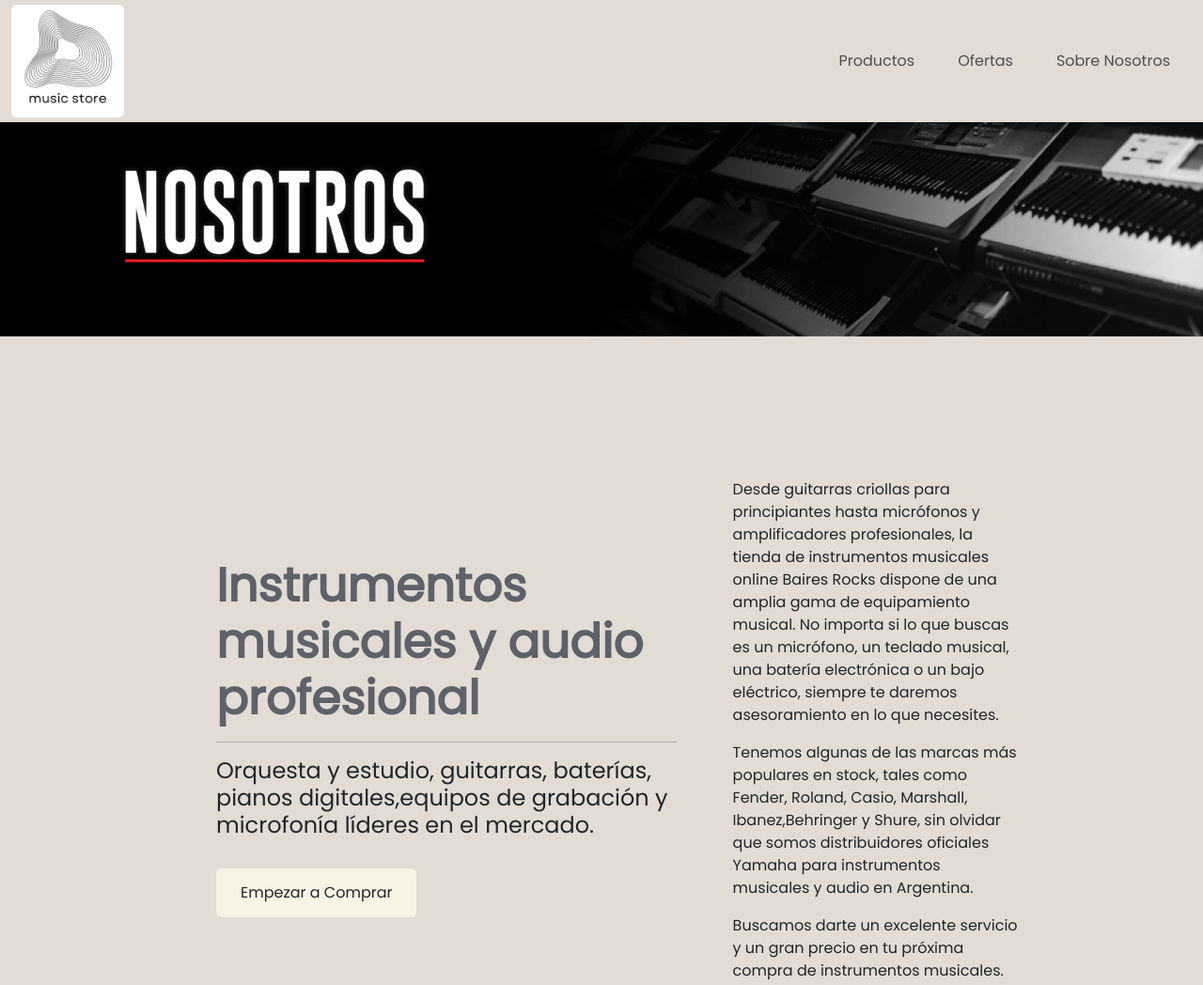
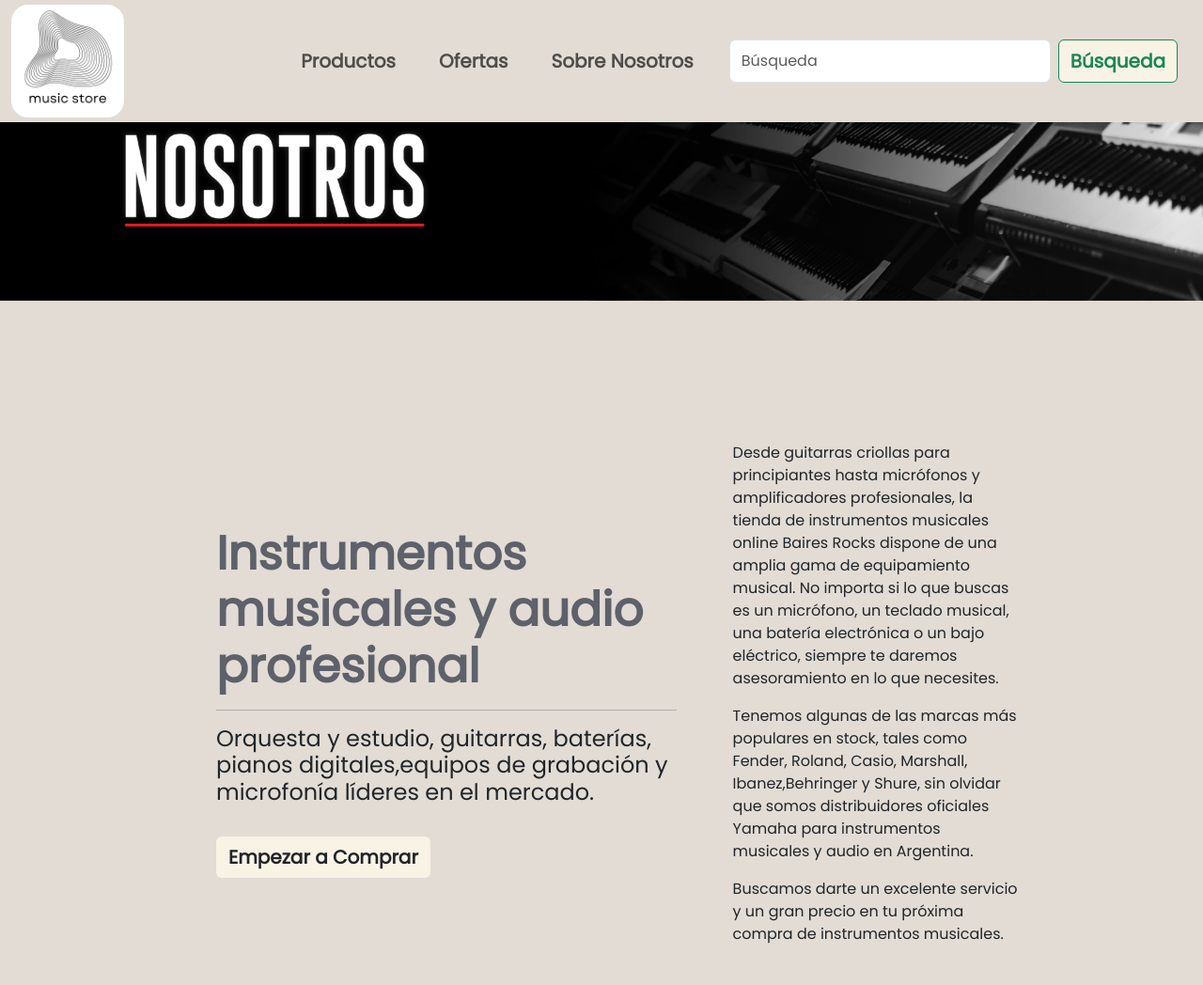
Before and after one commit to Ezeeefrank/Proyecto-Git-60360, a plain HTML site: page Sobre-nosotros.html in a window 1280 px wide. Shown: the top 1048 px of the page at 94% size. Drawn offline with nearby package versions, Linux system fonts and the light colour scheme.

Commit message:
mejoras en el navbar

```diff
--- a/Sobre-nosotros.html
+++ b/Sobre-nosotros.html
@@ -32,13 +32,10 @@
 </head>
 
 <body>
-
-
-    <nav class="navbar navbar-expand-lg bg-body-tertiary fixed-top bg-secondary">
+    <nav class="navbar navbar-expand-lg bg-body-tertiary fixed-top">
         <div class="container-fluid">
-            <a class="navbar-brand" href="./index.html">
-                <img src="./Img/logo.png" alt="Bootstrap" width="120" height="120">
-            </a>
+            <a class="navbar-brand" href="./index.html"><img src="Img/logo.png" alt="" width="120" height="120"
+                    style="border-radius: 15%;"></a>
             <button class="navbar-toggler" type="button" data-bs-toggle="collapse"
                 data-bs-target="#navbarSupportedContent" aria-controls="navbarSupportedContent" aria-expanded="false"
                 aria-label="Toggle navigation">
@@ -55,13 +52,17 @@
                     <li class="nav-item">
                         <a class="nav-link" href="./Sobre-nosotros.html">Sobre Nosotros</a>
                     </li>
+                    <form class="nav-item d-flex" role="search">
+                        <input class="form-control me-2" type="Búsqueda" placeholder="Búsqueda" aria-label="Búsqueda">
+                        <button class="btn btn-outline-success" type="submit">Búsqueda</button>
+                    </form>
                 </ul>
             </div>
         </div>
     </nav>
 
 
-    <div class="img-banner"><img src="./Img/Productos/banner_nosotros_ordenador.png" alt="" class="w-100"></div>
+    <div class="img-banner"><img src="./Img/Productos/banner_nosotros_ordenador.png" alt="" class="w-100 "></div>
 
 
     <section class="Nosotros">
@@ -71,8 +72,10 @@
                 <hr>
                 <h4>Orquesta y estudio, guitarras,
                     baterías, pianos digitales,equipos de grabación y microfonía líderes en el mercado.</h4>
-                <br><button type="button" class="btn"><a href="./Productos.html" class="btn">Empezar a Comprar</a></button>
+                <br>
+                <a href="./Productos.html" class="btn">Empezar a Comprar</a>
             </div>
+
 
             <div class="texto-2 col-lg-4 col-md-12 col-12 ps-lg-5 mt-md-5 ">
                 <p>Desde guitarras criollas para principiantes hasta micrófonos y amplificadores profesionales, la
@@ -85,7 +88,8 @@
                     musicales y audio en Argentina.
                 </p>
 
-                <p>Buscamos darte un excelente servicio y un gran precio en tu próxima compra de instrumentos musicales.</p>
+                <p>Buscamos darte un excelente servicio y un gran precio en tu próxima compra de instrumentos musicales.
+                </p>
 
             </div>
         </div>
--- a/style.css
+++ b/style.css
@@ -6,17 +6,21 @@
 }
 
 
-
 .navbar {
     padding: 0;
     display: flex;
     justify-content: space-between;
 
 }
+.nav-link{
+    font-weight: bolder;
+    font-size: 20px;
+}
 
 .nav-item {
     padding: 15px;
 }
+
 
 .carousel-inner {
     padding-top: 5%;
@@ -77,7 +81,8 @@
 
 .btn {
     background-color: #f9f3e6;
-
+font-weight: bolder;
+font-size: 20px;
 
 }
 
@@ -98,7 +103,7 @@ color: black;
 
 .footer .redes a i:hover{
     text-decoration:none;
-    color: #e8aa8c;
+    color: #f9f3e6;
     }
 
 /**Productos**/
@@ -125,7 +130,7 @@ p span {
 /**sobre-nosotros**/
 
 .img-banner{
-padding-top: 8%;}
+padding-top: 5%;}
 
 .Nosotros{
     padding: 8%;
```
Also changed, not shown: Productos.html (+7 -4 lines), index.html (+9 -6 lines).
